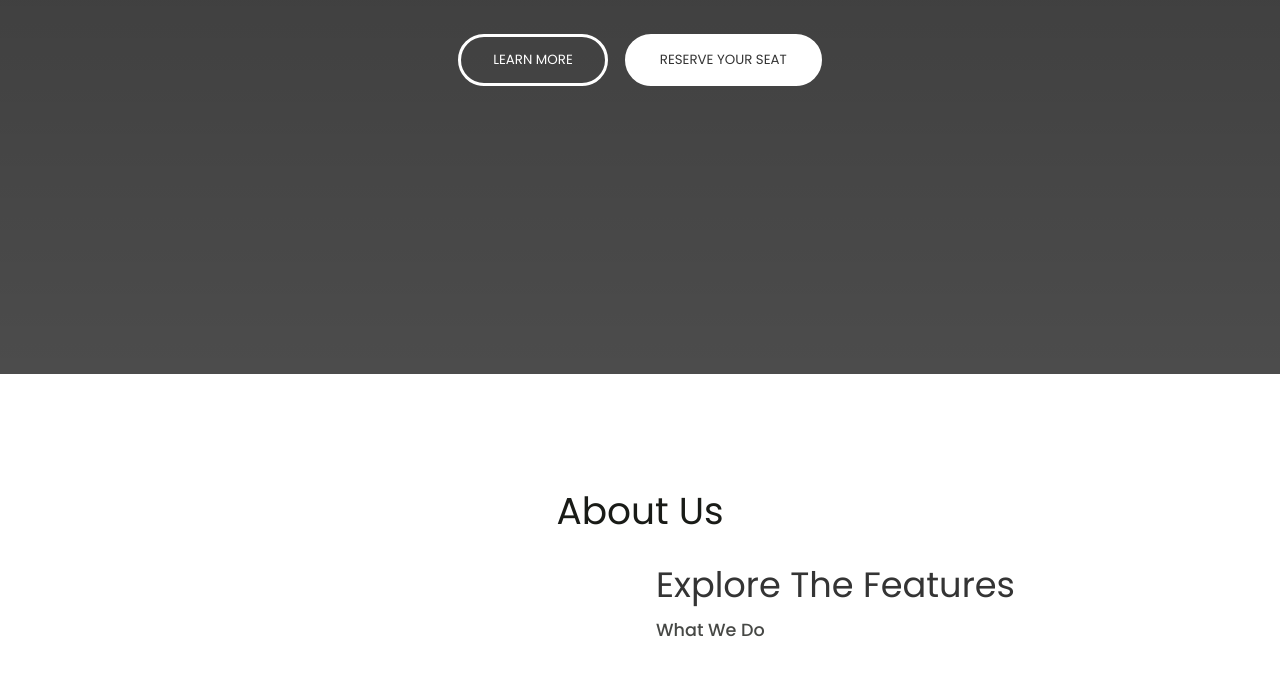
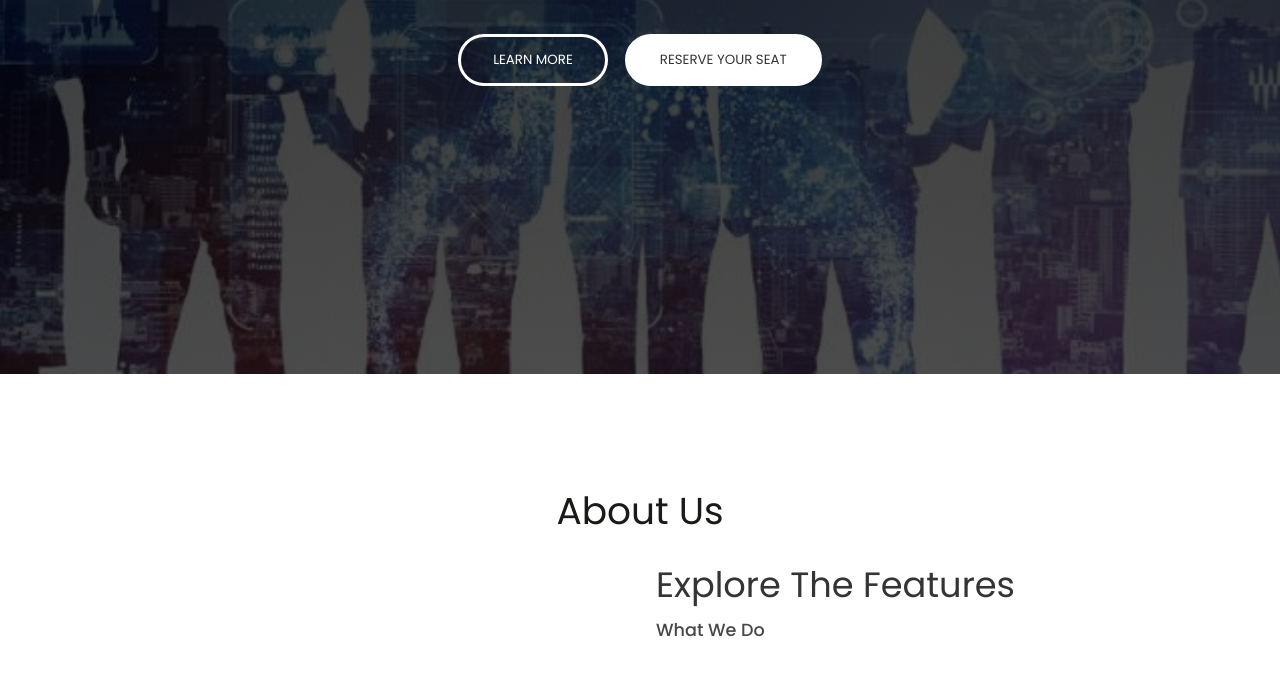
Before and after one commit to ketan0215/Eazy_Erp, a plain HTML site: page index.html in a window 1280 px wide. Shown: the part 426-1108 px from the top of the page. Drawn offline with nearby package versions, Linux system fonts and the light colour scheme.

Commit message:
Update style.css

```diff
--- a/style.css
+++ b/style.css
@@ -67,7 +67,7 @@ section{
 
 /* header */
 .header{
-    background-image: linear-gradient(rgba(0, 0, 0, 0.8), rgba(0, 0, 0, 0.7)), url(..images/bg.jpg);
+    background-image: linear-gradient(rgba(0, 0, 0, 0.8), rgba(0, 0, 0, 0.7)), url(images/bg.jpg);
     min-height: 100vh;
     background-position: center;
     background-size: cover;
```
